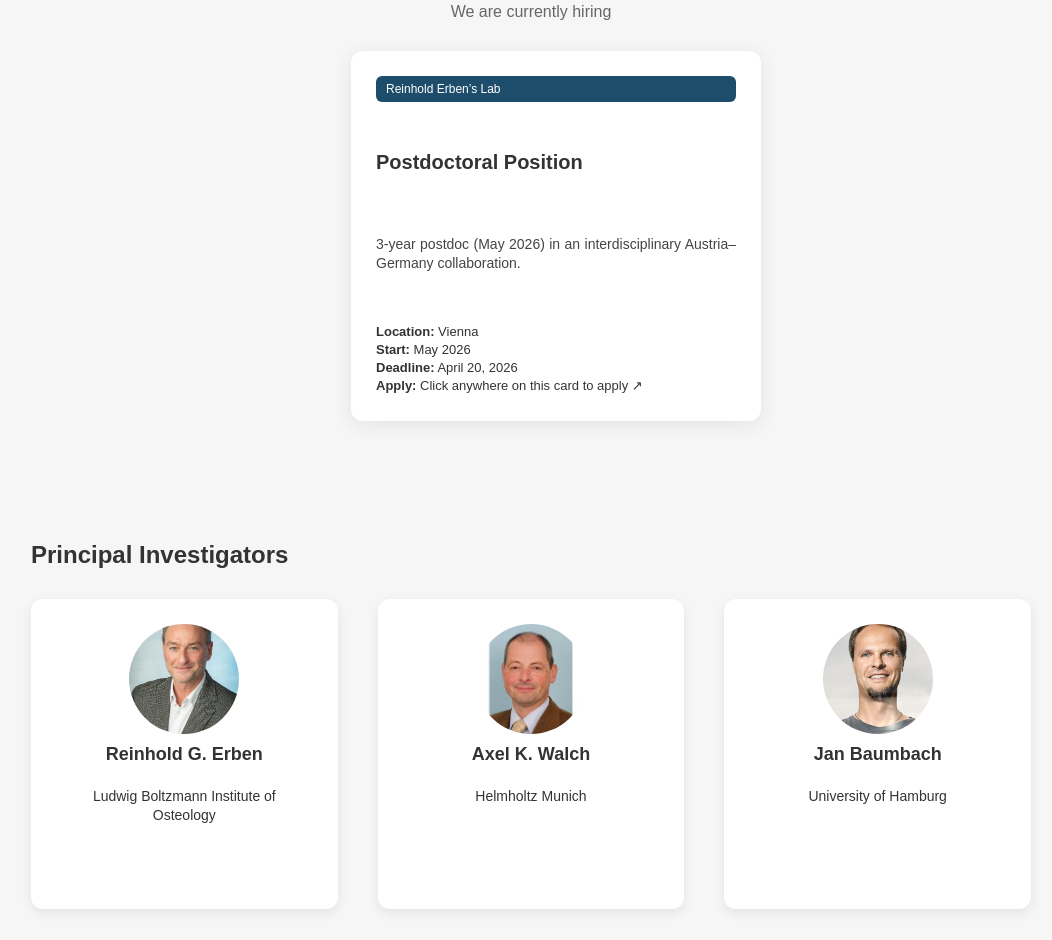
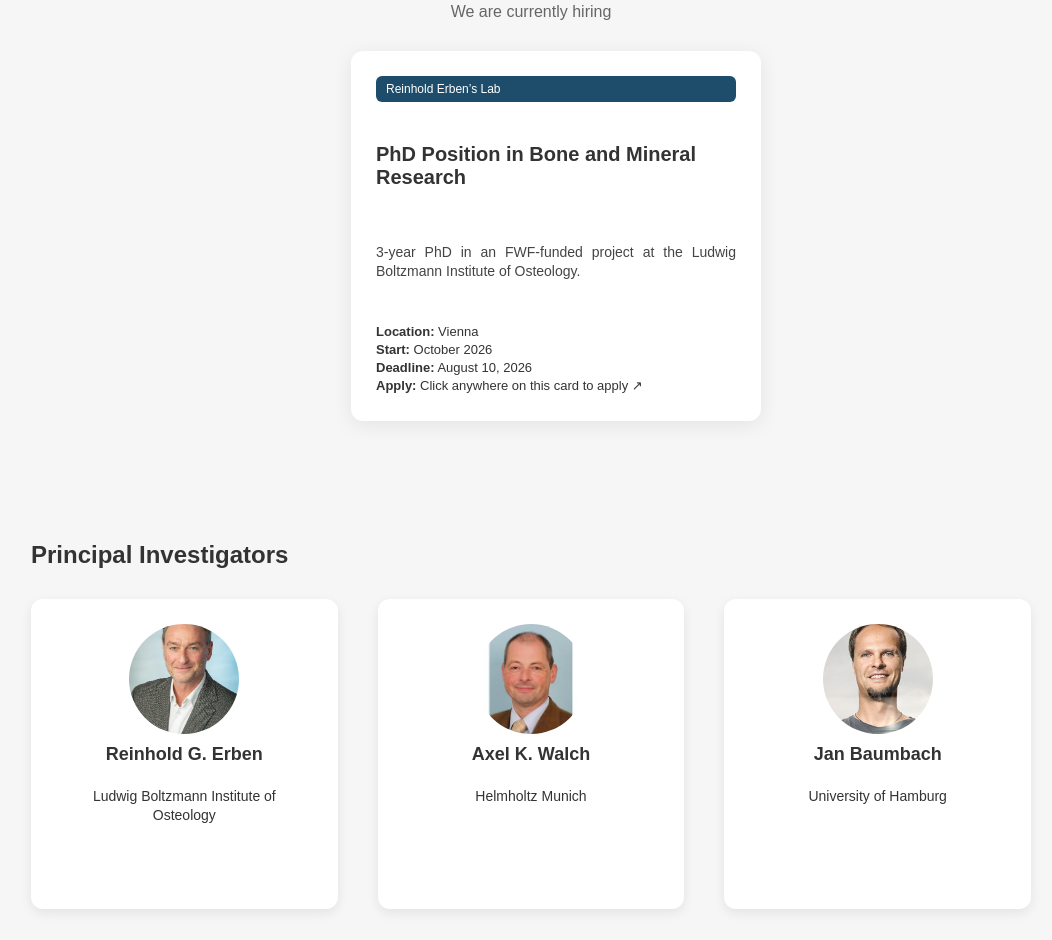
Before and after one commit to bonekidney-project/bonekidney-project.github.io, a plain HTML site: page index.html in a window 1280 px wide. Shown: the part 1351-2291 px from the top of the page, without its empty margins (109-1161 px from the left). Drawn offline with Linux system fonts and the light colour scheme.

Commit message:
add phd and remove post doc

```diff
--- a/index.html
+++ b/index.html
@@ -75,28 +75,28 @@ The results will provide new insights into FGF23 biology and may contribute to i
 
 
 
-  <!-- POSTDOC -->
-  <a href="https://karriere.lbg.ac.at/en/Job/85089/Postdoctoral-Position-in-Hot-Topic-in-Bone-and-Mineral-Research--The-Bone-Kidney-Axis-(all-genders)" target="_blank" rel="noopener noreferrer" class="news-link">
+  <!-- PHD -->
+  <a href="https://karriere.lbg.ac.at/en/Job/101799/PhD-Position-in-Bone-and-Mineral-Research" target="_blank" rel="noopener noreferrer" class="news-link">
     <div class="newsbox">
 
       <div class="news-tag">Reinhold Erben’s Lab</div>
 
-      <h3>Postdoctoral Position</h3>
+      <h3>PhD Position in Bone and Mineral Research</h3>
 
       <p class="news-desc">
-        3-year postdoc (May 2026) in an interdisciplinary Austria–Germany collaboration.
+        3-year PhD in an FWF-funded project at the Ludwig Boltzmann Institute of Osteology.
       </p>
 
       <div class="news-meta">
         <p><strong>Location:</strong> Vienna </p>
-        <p><strong>Start:</strong> May 2026</p>
-        <p><strong>Deadline:</strong> April 20, 2026</p>
+        <p><strong>Start:</strong> October 2026</p>
+        <p><strong>Deadline:</strong> August 10, 2026</p>
         <p><strong>Apply:</strong> Click anywhere on this card to apply ↗</p>
       </div>
 
       <div class="news-hover">
         <p>
-          Focus on bone–kidney signaling, spatial biology, and systems medicine.
+          Focus on investigating the bone–kidney axis by combining transgenic mouse models with in vitro cell and tissue culture approaches to understand the regulation of FGF23 secretion in bone and its role in renal disease.
         </p>
 
       </div>
```
